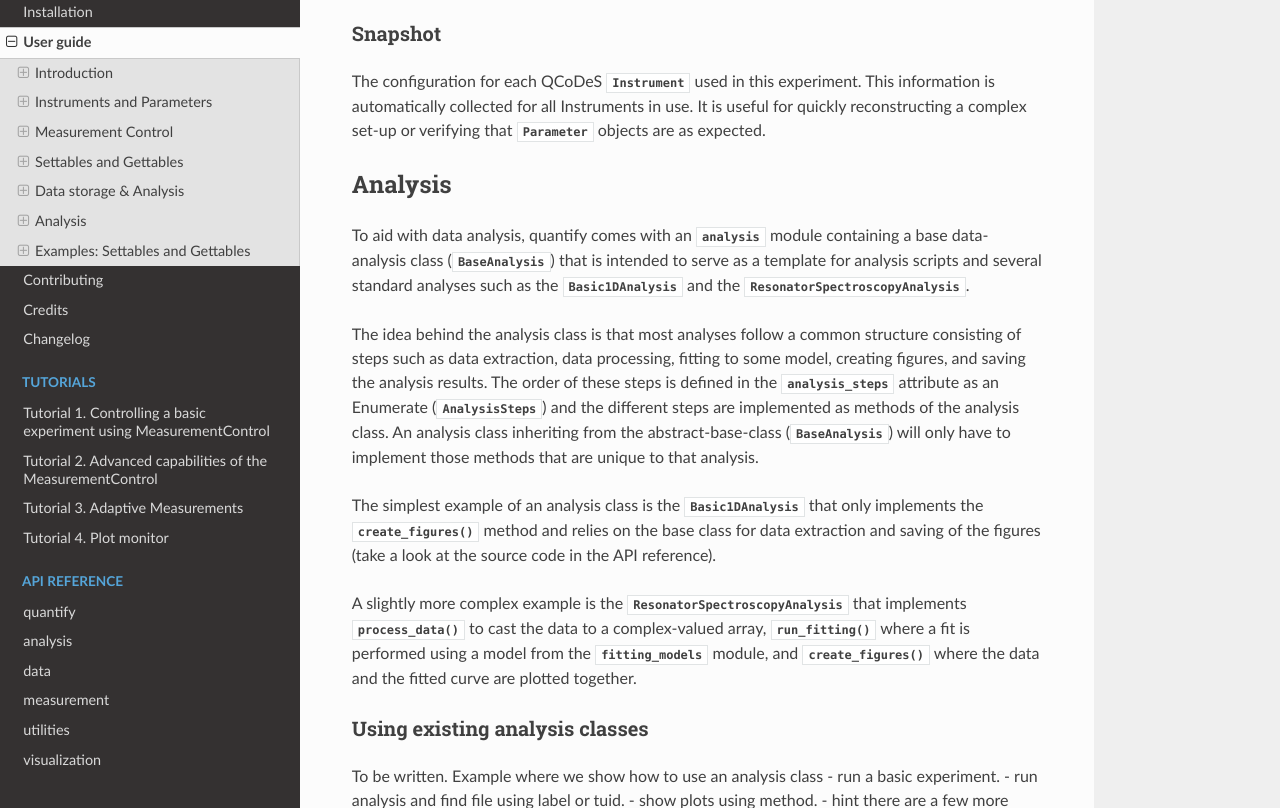
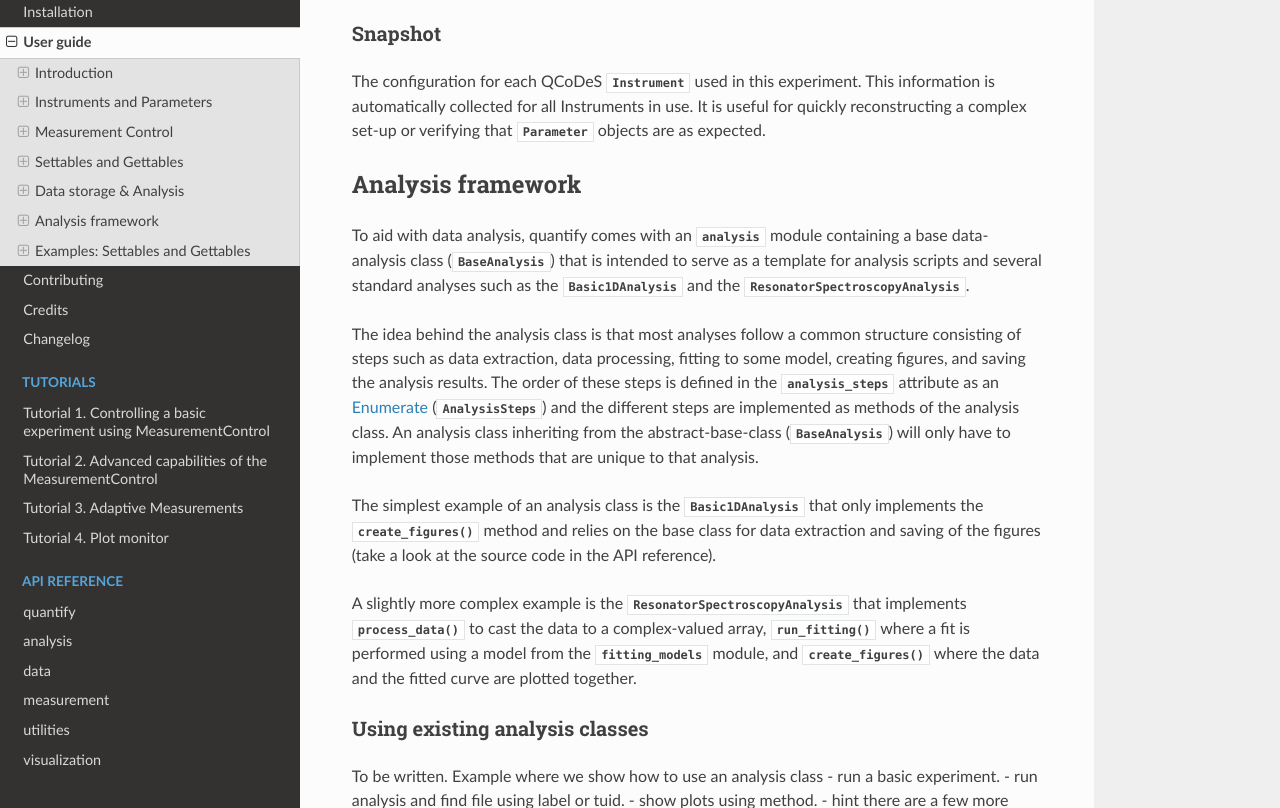
Before and after one commit to quantify-os/quantify-core, a Sphinx documentation site: the page built from docs/usage.rst, in a window 1280 px wide and 900 px high, scrolled down 7395 px, cut to the strip 92-900 px from the top of the window. Built offline with Sphinx 7.4.7 and the Read the Docs theme 2.0.0, drawn with Linux system fonts in a browser that asks for light colours; cross-references to code outside the pages are shown as plain code.

Commit message:
minor edit

```diff
--- a/docs/usage.rst
+++ b/docs/usage.rst
@@ -393,13 +393,13 @@ The configuration for each QCoDeS :class:`~qcodes.instrument.base.Instrument` us
 It is useful for quickly reconstructing a complex set-up or verifying that :class:`~qcodes.instrument.parameter.Parameter` objects are as expected.
 
 
-Analysis
-========
+Analysis framework
+==================
 
 To aid with data analysis, quantify comes with an :mod:`~quantify.analysis` module containing a base data-analysis class (:class:`~quantify.analysis.base_analysis.BaseAnalysis`) that is intended to serve as a template for analysis scripts and several standard analyses such as the :class:`~quantify.analysis.base_analysis.Basic1DAnalysis` and the :class:`~quantify.analysis.spectroscopy_analysis.ResonatorSpectroscopyAnalysis`.
 
 The idea behind the analysis class is that most analyses follow a common structure consisting of steps such as data extraction, data processing, fitting to some model, creating figures, and saving the analysis results.
-The order of these steps is defined in the :attr:`~quantify.analysis.base_analysis.BaseAnalysis.analysis_steps` attribute as an Enumerate (:class:`~quantify.analysis.base_analysis.AnalysisSteps`) and the different steps are implemented as methods of the analysis class.
+The order of these steps is defined in the :attr:`~quantify.analysis.base_analysis.BaseAnalysis.analysis_steps` attribute as an `Enumerate <:class:Enum>`_ (:class:`~quantify.analysis.base_analysis.AnalysisSteps`) and the different steps are implemented as methods of the analysis class.
 An analysis class inheriting from the abstract-base-class (:class:`~quantify.analysis.base_analysis.BaseAnalysis`) will only have to implement those methods that are unique to that analysis.
 
 The simplest example of an analysis class is the :class:`~quantify.analysis.base_analysis.Basic1DAnalysis` that only implements the :meth:`~quantify.analysis.base_analysis.Basic1DAnalysis.create_figures` method and relies on the base class for data extraction and saving of the figures (take a look at the source code in the API reference).
```
